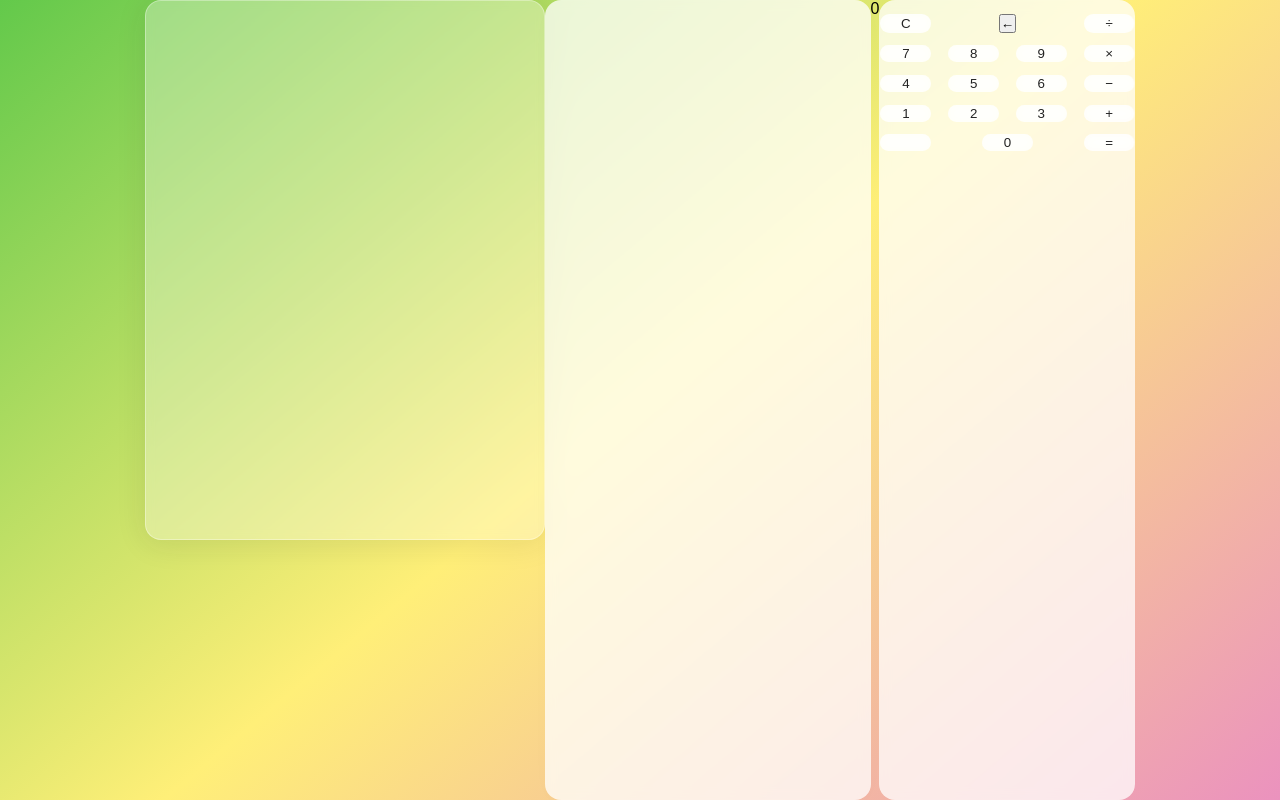
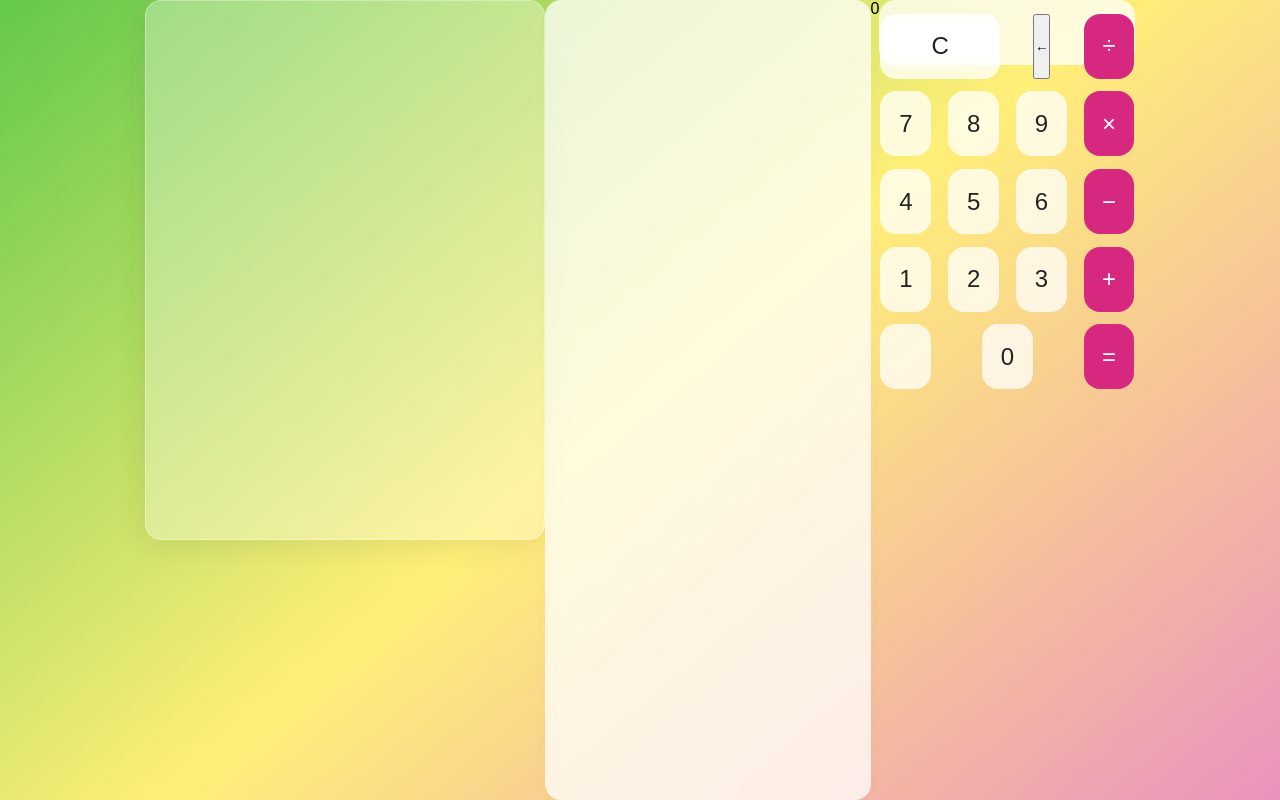
Before and after one commit to theroyalcity/calculator, a plain HTML site: page index.html in a window 1280 px wide. Drawn offline with Linux system fonts and the light colour scheme.

Commit message:
Update style.css

```diff
--- a/style.css
+++ b/style.css
@@ -67,5 +67,38 @@ body{
     color: #232323;
     flex-basis: 20%;
     font-family: inherit;
+    font-size: 24px;
+    height: 65px
+}
 
+.calc-button:last-child{
+    backdrop-filter: blur(5.5px);
+    -webkit-backdrop-filter: blur(5.5px);
+    background: rgba(255, 255, 255, 0.75);
+    border: 1px solid rgba(255, 255, 255, 0.01);
+    border-radius: 16px;
+    box-shadow: 0 4 px 30px rgba(35, 35, 35, 0.1);
+    color: #fff;
+    background: #d72880;
 }
+
+.calc-button:last-child:hover{
+    background-color: inherit;
+    color: inherit;
+}
+
+.calc-button:hover{
+    background-color: inherit;
+}
+
+.calc-button:active{
+    background-color: #ffef78;
+}
+
+.double{
+    flex-basis: 47%;
+}
+
+b.triple{
+    flex-basis: 73%;
+}
```
